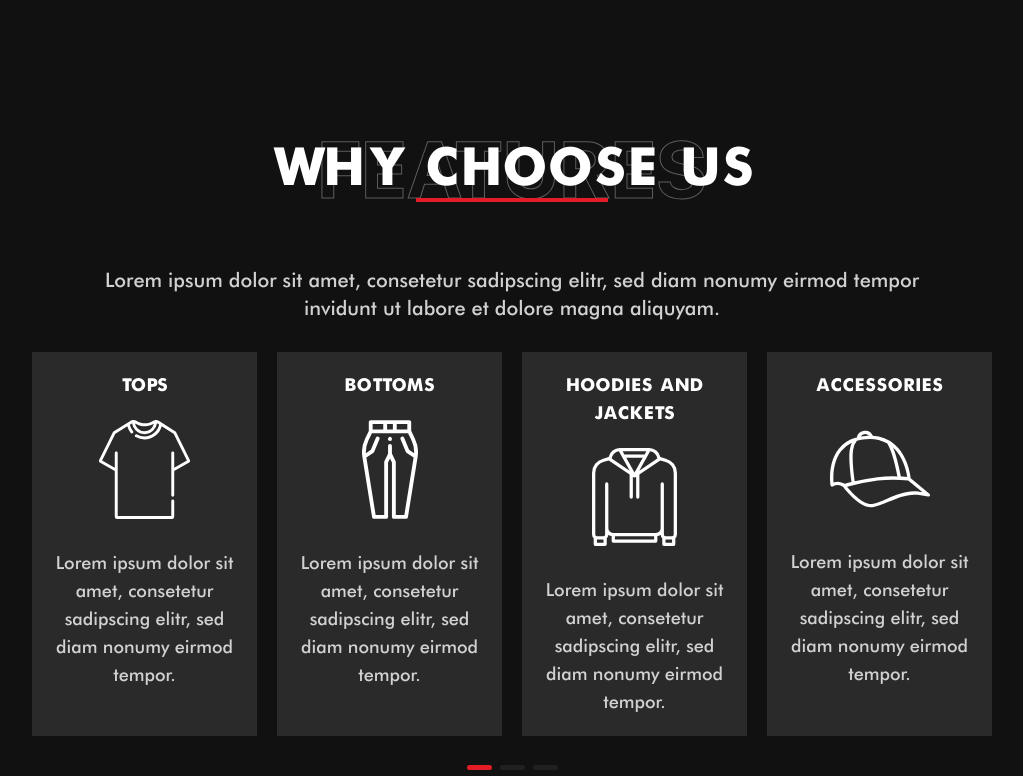
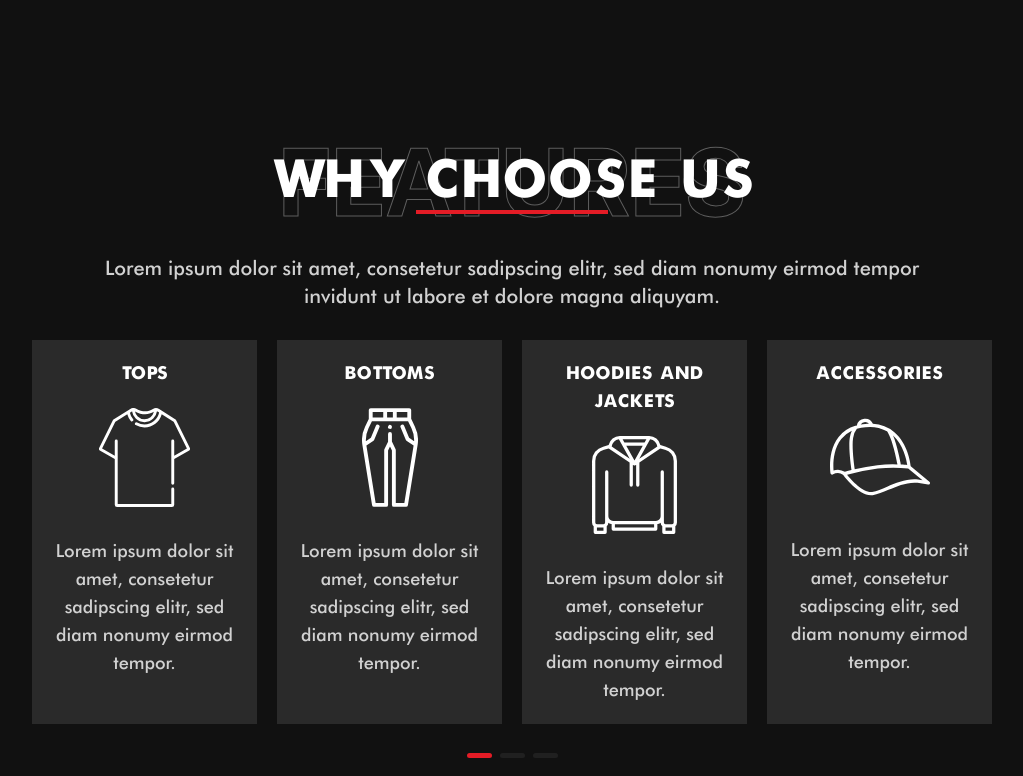
Before and after one commit to Kolawole26/thestartupintern-final, a Next.js app: page / in a window 1280 px wide. Shown: the part 2044-2820 px from the top of the page, without its empty margins (128-1151 px from the left). Built offline with nearby package versions, Linux system fonts and the light colour scheme.

Commit message:
Final commit

```diff
--- a/components/Details.js
+++ b/components/Details.js
@@ -12,10 +12,10 @@ function Details() {
         <div className=' bg-nav-black md:pt-28 md:pb-52 py-14'>
           <div className=' text-center md:px-40 px-7'>
             <div className=' max-w-821 mx-auto'>
-              <div className=''>
-                <h1 className=' stk font-SF-Bold md:text-80 text-33 text-nav-black'>FEATURES</h1>
-                <h2 className=' font-Futura md:text-59 text-2xl text-white  relative bottom-10 md:bottom-76 '>WHY CHOOSE US</h2>
-                <div className=' md:w-48 w-24 h-1 bg-menu-bg border border-solid border-menu-bg relative md:bottom-16 bottom-11 mx-auto'></div>
+              <div className='relative flex justify-center'>
+                <h1 className=' stk font-SF-Bold md:text-96  text-33 text-nav-black'>FEATURES</h1>
+                <h2 className=' font-Futura md:text-59 text-2xl text-white  absolute bottom-2 md:bottom-14 '>WHY CHOOSE US</h2>
+                <div className=' md:w-48 w-24 h-1 bg-menu-bg border border-solid border-menu-bg absolute md:bottom-10 bottom-2'></div>
               </div>
               <p className=' font-Futura-Medium md:text-xl text-sm text-t-grey-5 '>Lorem ipsum dolor sit amet, consetetur sadipscing elitr,
                 sed diam nonumy eirmod tempor invidunt ut labore et dolore magna aliquyam.
--- a/components/Navbar.js
+++ b/components/Navbar.js
@@ -61,7 +61,7 @@ function Navbar({onClick, active}) {
                   <div className="relative text-gray-600 focus-within:text-gray-400">
                     <span className="absolute inset-y-0 right-0 flex items-center pl-2 bg-black px-4">
                       <button type="submit" className="p-1 focus:outline-none focus:shadow-outline text-white ">
-                        <svg fill="none"  viewBox="0 0 24 24" className="w-6 h-6 stroke-2"><path d="M21 21l-6-6m2-5a7 7 0 11-14 0 7 7 0 0114 0z"></path></svg>
+                        <svg fill="none" stroke="currentColor" viewBox="0 0 24 24" className="w-6 h-6 stroke-2"><path d="M21 21l-6-6m2-5a7 7 0 11-14 0 7 7 0 0114 0z"></path></svg>
                       </button>
                     </span>
                     <input type="search" name="q" className="py-3 pl-5 font-SF-Regular text-base text-t-grey-9 border-2 border-menu-bg  focus:outline-none focus:bg-white focus:text-gray-900 w-full" placeholder="Search..." autoComplete="off"/>
--- a/tailwind.config.js
+++ b/tailwind.config.js
@@ -27,6 +27,7 @@ module.exports = {
         'carousel': "url('../public/assets/carousel.png')",
         'angle-right-solid': "url('../public/assets/angle-right-solid.svg')",
         'angle-left-solid': "url('../public/assets/angle-left-solid.svg')",
+        'Group 1': "url('../public/assets/Group 1.png')",
 
       },
       colors: {
```
Also changed, not shown: public/assets/Group-1.png (added), public/assets/Group-2.png (added).
